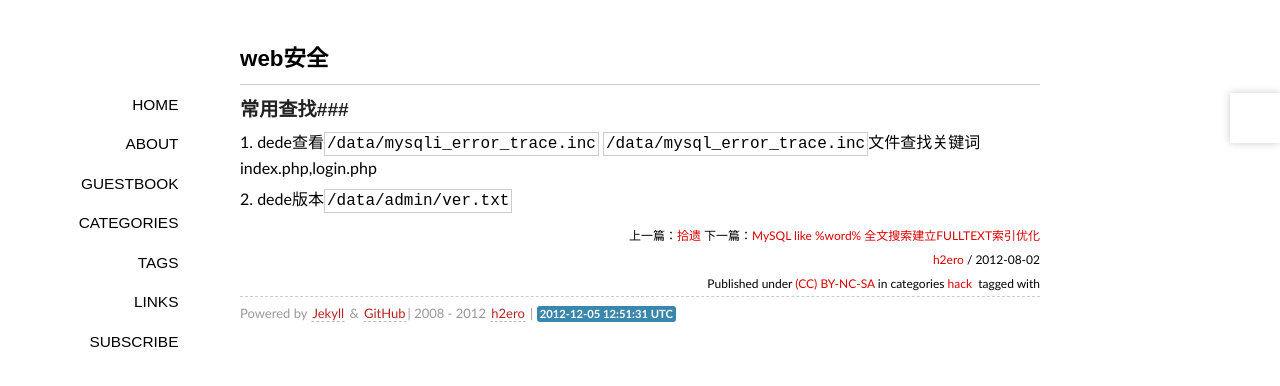
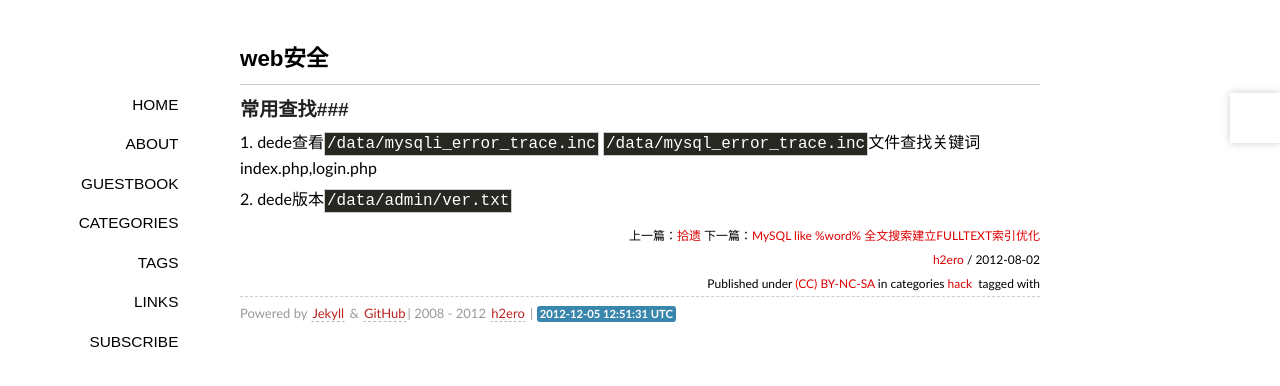
Before and after one commit to h2ero/h2ero.github.com, a Jekyll site: the page built from _posts/2012/2012-08-02-hack-website.md, in a window 1280 px wide. Shown: the top 386 px of the page. Built offline with Jekyll 4.4.1, drawn with Linux system fonts in a browser that asks for light colours; some web fonts are replaced; Markdown is read by kramdown in place of the engine named in the settings; comment, search, counter and statistics services are not loaded.

Commit message:
change code color

```diff
--- a/media/css/style.css
+++ b/media/css/style.css
@@ -23,7 +23,7 @@ ol,ul{list-style-position:inside;}
 ol ul, ul ol, ul ul, ol ol {margin-left:1em;}
 .highlight pre{padding:10px 0;padding: 10px 5px;box-shadow: 5px 5px 15px #000000;}
 pre code{border:none !important; padding: 2px; font-family:Simsun,monospace; font-size: 14px; line-height: 14px; margin:1em 0;display:block;overflow:auto;}
-code{border: 1px solid #CCCCCC;padding: 2px;}
+code{border: 1px solid #CCCCCC;padding: 2px;background:none repeat scroll 0 0 #272822;color:#FFFFFF;}
 blockquote{display:block;text-align:justify;border-left:4px solid #eeeeee;}
 blockquote{margin:1em 0em;padding-left:1.5em;}
 blockquote p{margin:0;padding:.5em 0;}
```
